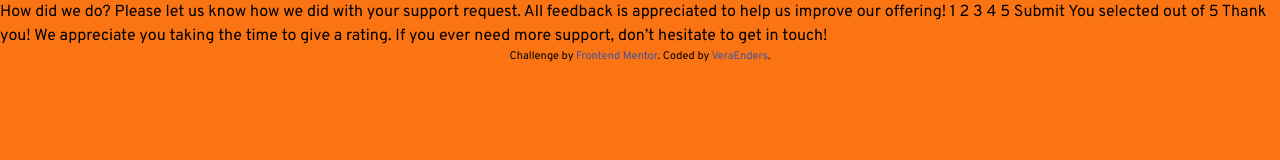
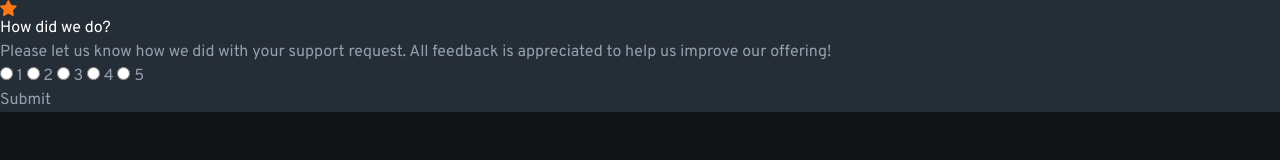
Before and after one commit to VeraEnders/interactive-rating-component, a website: page index.html in a window 1280 px wide. Drawn offline with Linux system fonts and the light colour scheme.

Commit message:
add html structure

```diff
--- a/index.html
+++ b/index.html
@@ -9,41 +9,60 @@
   <link rel="preconnect" href="https://fonts.gstatic.com" crossorigin>
   <link href="https://fonts.googleapis.com/css2?family=Overpass:wght@400;700&display=swap" rel="stylesheet">
   <link rel="stylesheet" href="./dist/output.css">
+</head>
+<body class="bg-blue-very-dark text-grey-light">
+  <div data-wrapper class="bg-blue-dark">
+    <img src="./src/images/icon-star.svg" alt="star icon">
+    <h2 class="text-white">How did we do?</h2>
+    <p>
+      Please let us know how we did with your support request. All feedback is appreciated to help us improve our offering!
+    </p>
 
-  <!-- Feel free to remove these styles or customise in your own stylesheet 👍 -->
-  <style>
-    .attribution { font-size: 11px; text-align: center; }
-    .attribution a { color: hsl(228, 45%, 44%); }
-  </style>
-</head>
-<body class="bg-accent">
-  <!-- Rating state start -->
-  How did we do?
+    <form action="#">
+      <div class="rating">
+        <label class="rating__radio-button">
+          <input type="radio" name="rating" value="1">
+          <span>1</span>
+        </label>
 
-  Please let us know how we did with your support request. All feedback is appreciated
-  to help us improve our offering!
+        <label class="rating__radio-button">
+          <input type="radio" name="rating" value="2">
+          <span>2</span>
+        </label>
 
-  1 2 3 4 5
+        <label class="rating__radio-button">
+          <input type="radio" name="rating" value="3">
+          <span>3</span>
+        </label>
 
-  Submit
+        <label class="rating__radio-button">
+          <input type="radio" name="rating" value="4">
+          <span>4</span>
+        </label>
 
-  <!-- Rating state end -->
+        <label class="rating__radio-button">
+          <input type="radio" name="rating" value="5">
+          <span>5</span>
+        </label>
+      </div>
 
-  <!-- Thank you state start -->
+      <button type="rating__submit">Submit</button>
+    </form>
 
-  You selected <!-- Add rating here --> out of 5
+  </div>
 
-  Thank you!
+  <template>
+    <img src="./src/images/illustration-thank-you.svg" alt="illustration">
 
-  We appreciate you taking the time to give a rating. If you ever need more support,
-  don’t hesitate to get in touch!
+    <p> You selected <!-- rating result --> out of 5</p>
 
-  <!-- Thank you state end -->
+    <h2>Thank you!</h2>
+    <p>
+      We appreciate you taking the time to give a rating. If you ever need more support,
+      don’t hesitate to get in touch!
+    </p>
+  </template>
 
-
-  <div class="attribution">
-    Challenge by <a href="https://www.frontendmentor.io?ref=challenge" target="_blank">Frontend Mentor</a>.
-    Coded by <a href="#">VeraEnders</a>.
-  </div>
+  <script src="./src/index.js"></script>
 </body>
 </html>
--- a/src/input.css
+++ b/src/input.css
@@ -3,16 +3,6 @@
 @tailwind utilities;
 
 @layer base {
-  :root {
-    --color-primary: 255 115 179;
-    --clr-orange: 25deg 97% 53%;
-    --clr-white: 0deg 0% 100%;
-    --clr-grey-light: 217deg 12% 63%;
-    --clr-grey-medium: 216deg 12% 54%;
-    --clr-blue-dark: 213deg 19% 18%;
-    --clr-blue-very-dark: 216deg 12% 8%;
-  }
-
   html {
     font-family: 'Overpass', system-ui, sans-serif;
   }
--- a/tailwind.config.js
+++ b/tailwind.config.js
@@ -12,8 +12,11 @@ module.exports = {
         'sans': ['Overpass', ...defaultTheme.fontFamily.sans],
       },
       colors: {
-        accent: 'hsl(var(--clr-orange) / 100%)',
-        primary: 'rgb(var(--color-primary) / 100%)',
+        'orange': 'hsl(25, 97%, 53%)',
+        'grey-light': 'hsl(217, 12%, 63%)',
+        'grey-medium': 'hsl(216, 12%, 54%)',
+        'blue-dark': 'hsl(213, 19%, 18%)',
+        'blue-very-dark': 'hsl(216, 12%, 8%)',
       },
     },
   },
```
Also changed, not shown: dist/output.css.
